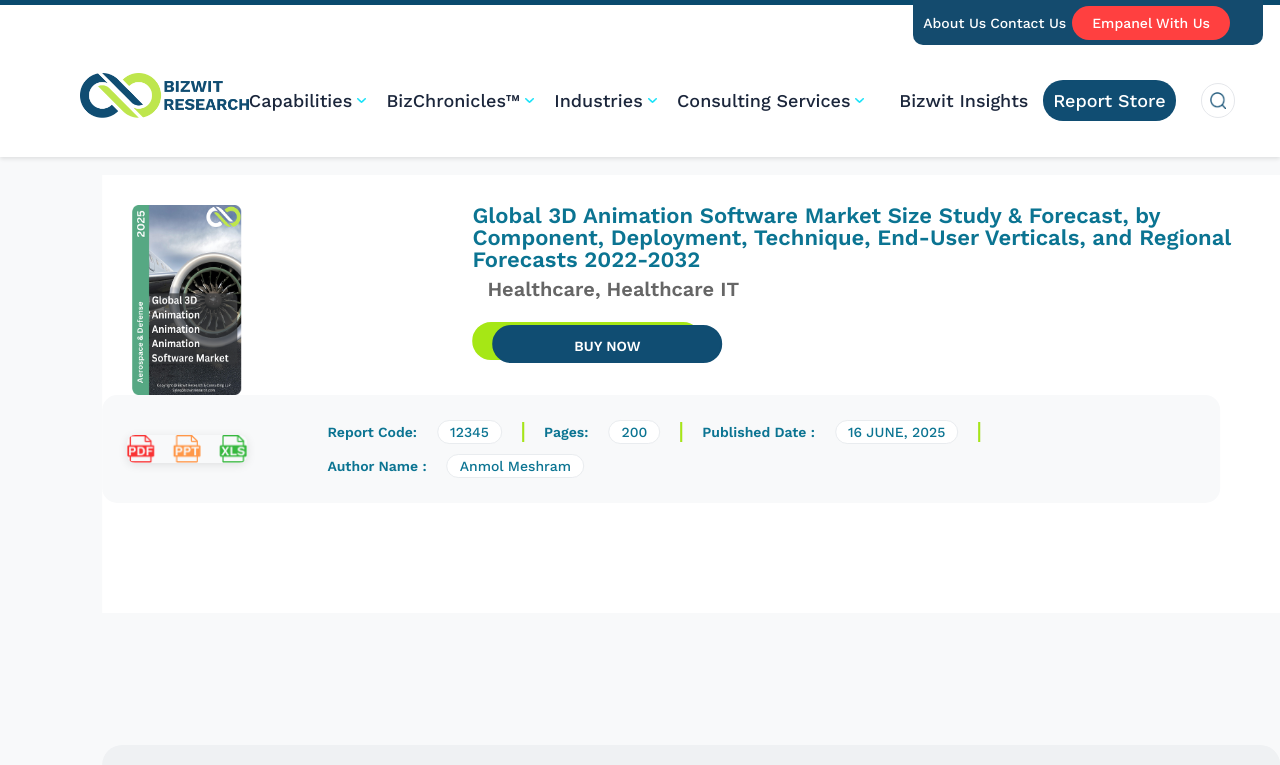
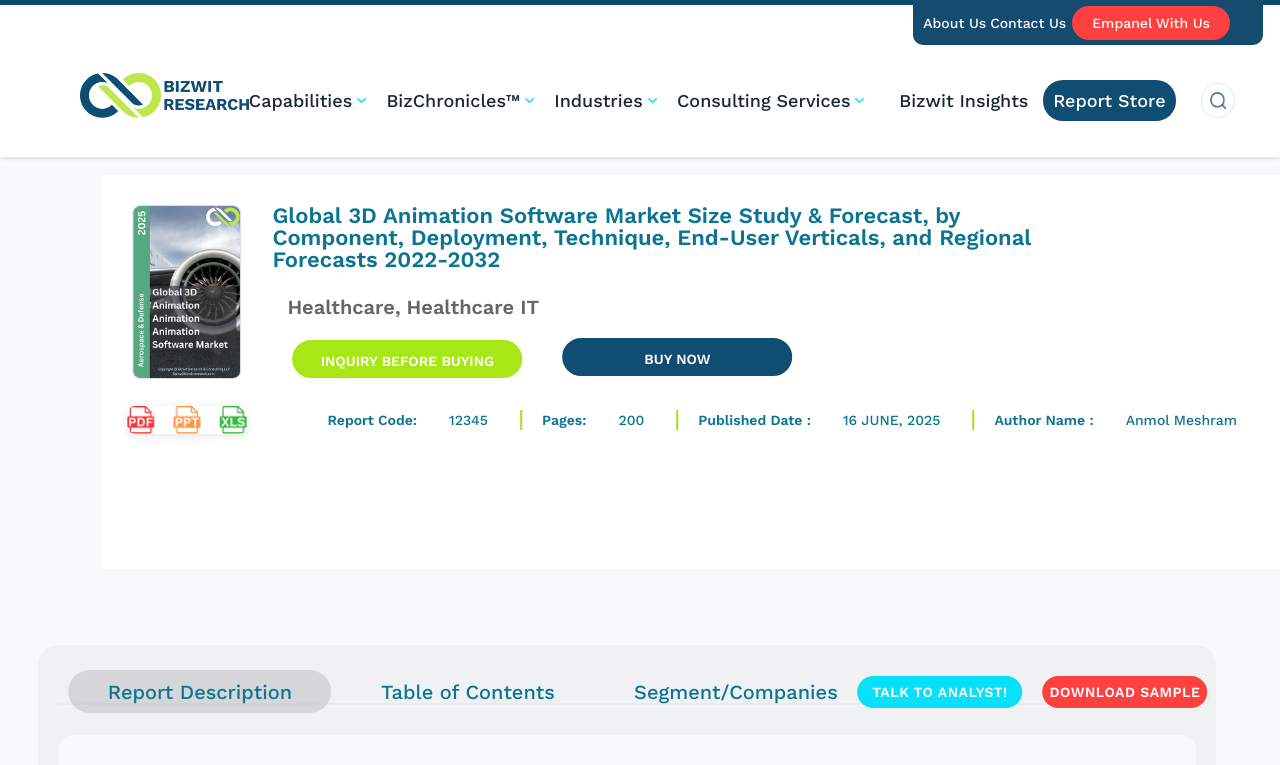
Before and after one commit to bipulsingh126/bizwit-website, a React (Vite) app in the folder frontend/: page /reportDetails in a window 1280 px wide. Shown: the top 765 px of the page. Built offline with nearby package versions, Linux system fonts and the light colour scheme.

Commit message:
fix them

```diff
--- a/frontend/src/Components/Trending/Trending.css
+++ b/frontend/src/Components/Trending/Trending.css
@@ -89,15 +89,16 @@
   height: 50px;
 }
 
-.scroll-btn:hover {
-  background-color: rgba(0, 0, 0, 0.1);
-  transform: scale(1.1);
-}
 
 .scroll-btn img {
   width: 30px;
   height: 30px;
   object-fit: contain;
+}
+.scroll-btn img:hover {
+background-color: #0b7492;
+color: white;
+border-radius: 50%;
 }
 
 .trending-card img {
--- a/frontend/src/Components/reportDetails/ReportDetails.css
+++ b/frontend/src/Components/reportDetails/ReportDetails.css
@@ -35,10 +35,13 @@
 
 .report-details-left-img {
   width: 109px;
-  height: 190px;
+  height: 174px;
   opacity: 1;
+  border-radius: 8px;
+  border: 1px solid #ddd;
   margin-bottom: 40px;
   transition: transform 0.3s ease;
+  transform: rotate(0deg);
 }
 
 .report-details-left-img:hover {
@@ -52,18 +55,22 @@
 }
 
 .report-details-right-title {
-  width: 1141px;
+  width: 1280px;
+  height: 174px;
   position: relative;
   opacity: 1;
-  left: -200px;
+  margin-left: -200px;
   font-family: 'Work Sans', sans-serif;
   font-weight: 600;
+  font-style: normal;
   font-size: 24px;
   line-height: 100%;
   letter-spacing: 0%;
   vertical-align: middle;
   color: #0B7492;
-  margin: 0;
+  margin-top: 0;
+  margin-bottom: 0;
+  margin-right: 0;
   text-align: left;
 }
 
@@ -76,9 +83,11 @@
   text-align: center;
   vertical-align: middle;
   color: #666;
-  margin: 0;
+  margin-top: -90px;
+  margin-bottom: 0;
+  margin-right: 0;
   position: relative;
-  left: -200px;
+  margin-left: -200px;
   padding: 8px 15px;
   border-radius: 20px;
   display: inline-block;
@@ -95,7 +104,7 @@
   cursor: pointer;
   transition: all 0.3s ease;
   border: 2px solid;
-  margin-right: 15px;
+ margin-left: -180px;
   margin-bottom: 10px;
 }
 
@@ -105,6 +114,7 @@
   position: relative;
   top: 15px;
   left: -200px;
+  margin-right: 20px;
   opacity: 1;
   border-radius: 20px;
   background: #A6E715;
@@ -125,8 +135,8 @@
     width: 230px;
     height: 38px;
     position: relative;
-    top: -30px;
-    left: 50px;
+    top: -35px;
+    margin-left: 70px;
     opacity: 1;
     border-radius: 20px;
     background: #104D72;
@@ -147,9 +157,7 @@
   grid-column: 1 / -1;
   position: relative;
   top: -80px;
-  background: #f8f9fa;
   left: -30px;
-  border-radius: 15px;
   padding: 25px;
   display: flex;
   align-items: center;
@@ -165,7 +173,7 @@
 
 .report-details-right-bottom-content {
   display: flex;
-  flex-wrap: wrap;
+  flex-wrap: nowrap;
   gap: 10px;
   align-items: center;
   margin-left: 50px;
@@ -196,10 +204,7 @@
   text-align: center;
   vertical-align: middle;
   color: #0B7492;
-  background: white;
   padding: 4px 12px;
-  border-radius: 15px;
-  border: 1px solid #e9ecef;
 }
 
 /* Vertical Lines for Metadata Separation */
@@ -215,8 +220,8 @@
   width: 90%;
   max-width: 1280px;
   position: relative;
-  top: -200px;
-  left: 50%;
+  top: -300px;
+  left: 45%;
   transform: translateX(-50%);
   opacity: 1;
   border-radius: 20px;
@@ -247,7 +252,7 @@
   height: 43px;
   position: relative;
   top: 25px;
-  left: 40px;
+  left: 10px;
   gap: -20px;
   transform: rotate(0deg);
   opacity: 1;
@@ -436,7 +441,7 @@
   opacity: 1;
   position: relative;
   top: 40px;
-  left: -20px;
+  left: 140px;
   transform: rotate(0deg);
 }
 
@@ -649,8 +654,8 @@
 
   .report-details-bottom-down-down,
   .features-container {
-    top: -50px;
-    margin-bottom: -50px;
+    top: -300px;
+    margin-bottom: 0;
     padding: 30px 15px;
   }
 }
--- a/frontend/src/Components/reportDetails/ReportDetails.jsx
+++ b/frontend/src/Components/reportDetails/ReportDetails.jsx
@@ -199,7 +199,6 @@
               <TableofContents />
             </div>
           )}
-
           {activeTab === "segments" && (
             <div className="report-details-bottom-down-content">
               <SegmentCompanies />
@@ -207,12 +206,12 @@
           )}
         </div>
       </div>
-      {(activeTab === "contents" || activeTab === "segments") && (
+      {(activeTab === "contents" || activeTab === "segments" || activeTab === "description") && (
         <div className="report-details-bottom-down-down">
           <Custome />
         </div>
       )}
-      {(activeTab === "contents" || activeTab === "segments") && (
+      {(activeTab === "contents" || activeTab === "segments" || activeTab === "description") && (
         <div className="report-details-bottom-down-down">
           <p className="related-reports-title">RELATED REPORTS</p>
         </div>
```
